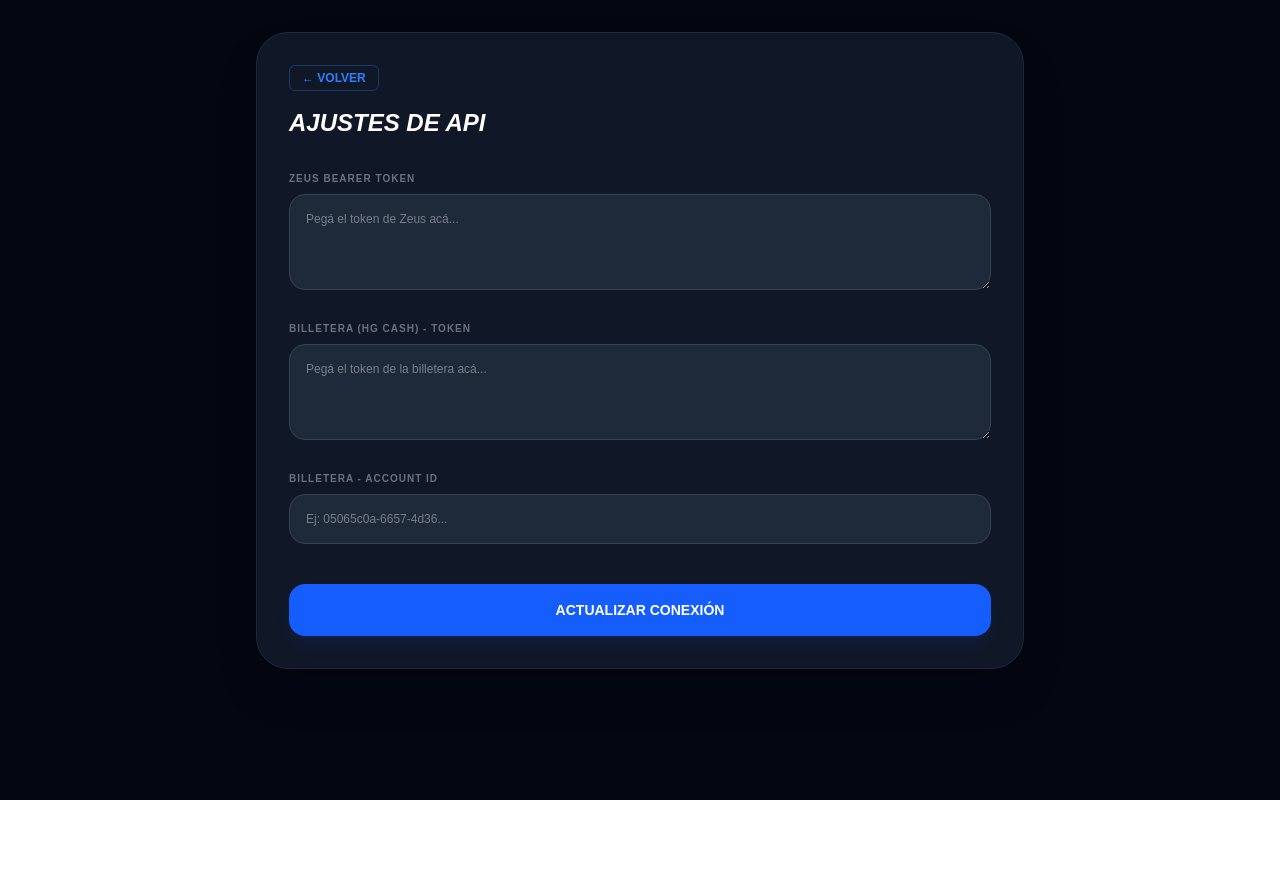
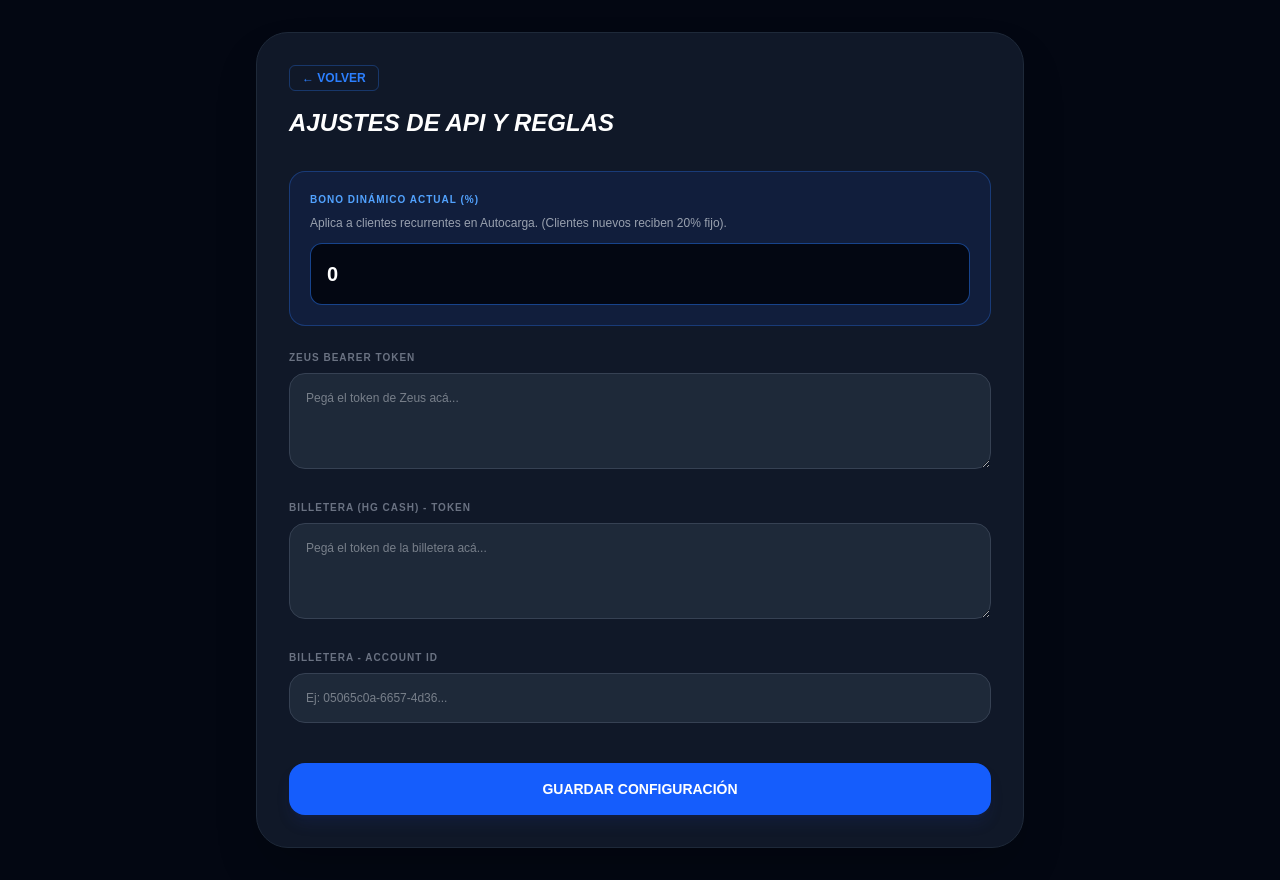
Before and after one commit to AleeCode25/panel-cajeros, a Next.js app: page /admin/configuracion in a window 1280 px wide. Before the commit the page ends 800 px from the top, so only its background shows below. Built offline with nearby package versions, Linux system fonts and the light colour scheme; no server answers.

Commit message:
autocarga de manual

```diff
--- a/app/admin/configuracion/page.tsx
+++ b/app/admin/configuracion/page.tsx
@@ -7,6 +7,7 @@ export default function ConfiguracionAPI() {
   const [zeusToken, setZeusToken] = useState('');
   const [walletToken, setWalletToken] = useState('');
   const [walletAccountId, setWalletAccountId] = useState('');
+  const [bonoPorcentaje, setBonoPorcentaje] = useState('0'); // Nuevo estado para el bono
   const [loading, setLoading] = useState(true);
 
   // Cargar los datos al abrir
@@ -18,22 +19,28 @@ export default function ConfiguracionAPI() {
           setZeusToken(data.zeusToken || '');
           setWalletToken(data.walletToken || '');
           setWalletAccountId(data.walletAccountId || '');
+          setBonoPorcentaje(data.bonoPorcentaje || '0'); // Seteamos el bono guardado
         }
         setLoading(false);
       });
   }, []);
 
   const handleSave = async () => {
+    // Validación rápida para que no pongan locuras
+    if (Number(bonoPorcentaje) < 0 || Number(bonoPorcentaje) > 1000) {
+      return Swal.fire('Error', 'El bono debe ser un número entre 0 y 1000', 'error');
+    }
+
     Swal.fire({ title: 'Guardando...', didOpen: () => Swal.showLoading() });
 
     const res = await fetch('/api/admin/config', {
       method: 'POST',
       headers: { 'Content-Type': 'application/json' },
-      body: JSON.stringify({ zeusToken, walletToken, walletAccountId })
+      body: JSON.stringify({ zeusToken, walletToken, walletAccountId, bonoPorcentaje })
     });
 
     if (res.ok) {
-      Swal.fire('¡Guardado!', 'Las credenciales se actualizaron.', 'success');
+      Swal.fire('¡Guardado!', 'Las credenciales y el bono se actualizaron.', 'success');
     } else {
       Swal.fire('Error', 'No se pudo guardar', 'error');
     }
@@ -46,9 +53,25 @@ export default function ConfiguracionAPI() {
       <div className="max-w-3xl mx-auto">
         <div className="bg-gray-900 border border-gray-800 p-8 rounded-[32px] shadow-2xl">
           <Link href="/" className="text-blue-500 text-xs font-black uppercase mb-4 block border border-blue-500/30 px-3 py-1 w-max rounded-md hover:bg-blue-600 hover:text-white transition-all">← Volver</Link>
-          <h1 className="text-2xl font-black italic uppercase mb-8">Ajustes de API</h1>
+          <h1 className="text-2xl font-black italic uppercase mb-8">Ajustes de API y Reglas</h1>
 
           <div className="space-y-6">
+
+            {/* 👇 NUEVA CAJA DEL BONO 👇 */}
+            <div className="bg-blue-900/20 border border-blue-500/30 p-5 rounded-2xl">
+              <label className="text-[10px] font-black text-blue-400 uppercase block mb-2 tracking-widest">Bono Dinámico Actual (%)</label>
+              <p className="text-xs text-gray-400 mb-3">Aplica a clientes recurrentes en Autocarga. (Clientes nuevos reciben 20% fijo).</p>
+              <input
+                type="number"
+                min="0"
+                max="1000"
+                value={bonoPorcentaje} onChange={e => setBonoPorcentaje(e.target.value)}
+                className="w-full bg-gray-950 border border-blue-500/50 p-4 rounded-xl text-xl font-black text-white outline-none focus:ring-2 focus:ring-blue-500"
+                placeholder="Ej: 15"
+              />
+            </div>
+            {/* 👆 ================= 👆 */}
+
             <div>
               <label className="text-[10px] font-black text-gray-500 uppercase block mb-2 tracking-widest">Zeus Bearer Token</label>
               <textarea
@@ -78,7 +101,7 @@ export default function ConfiguracionAPI() {
             </div>
 
             <button onClick={handleSave} className="w-full bg-blue-600 hover:bg-blue-700 py-4 rounded-2xl font-black text-sm uppercase mt-4 transition-all shadow-lg shadow-blue-900/20">
-              Actualizar Conexión
+              Guardar Configuración
             </button>
           </div>
         </div>
--- a/app/api/admin/config/route.ts
+++ b/app/api/admin/config/route.ts
@@ -14,11 +14,13 @@ export async function GET(req: Request) {
     const zeus = await Config.findOne({ key: "ZEUS_TOKEN" });
     const wallet = await Config.findOne({ key: "WALLET_TOKEN" });
     const account = await Config.findOne({ key: "WALLET_ACCOUNT_ID" });
+    const bono = await Config.findOne({ key: "BONO_PORCENTAJE" }); // Buscamos el bono
 
     return NextResponse.json({
       zeusToken: zeus?.value || "",
       walletToken: wallet?.value || "",
-      walletAccountId: account?.value || ""
+      walletAccountId: account?.value || "",
+      bonoPorcentaje: bono?.value || "0" // Lo mandamos al frontend (por defecto 0)
     });
   } catch (error: any) {
     return NextResponse.json({ error: error.message }, { status: 500 });
@@ -32,11 +34,12 @@ export async function POST(req: Request) {
     const session = await getServerSession(authOptions);
     if (!session || (session.user as any).role !== 'ADMIN') return NextResponse.json({ error: "No autorizado" }, { status: 401 });
 
-    const { zeusToken, walletToken, walletAccountId } = await req.json();
+    const { zeusToken, walletToken, walletAccountId, bonoPorcentaje } = await req.json();
 
     if (zeusToken !== undefined) await Config.findOneAndUpdate({ key: "ZEUS_TOKEN" }, { value: zeusToken }, { upsert: true });
     if (walletToken !== undefined) await Config.findOneAndUpdate({ key: "WALLET_TOKEN" }, { value: walletToken }, { upsert: true });
     if (walletAccountId !== undefined) await Config.findOneAndUpdate({ key: "WALLET_ACCOUNT_ID" }, { value: walletAccountId }, { upsert: true });
+    if (bonoPorcentaje !== undefined) await Config.findOneAndUpdate({ key: "BONO_PORCENTAJE" }, { value: String(bonoPorcentaje) }, { upsert: true }); // Guardamos el bono
 
     return NextResponse.json({ success: true });
   } catch (error: any) {
--- a/app/api/transferencias/[id]/cargar/route.ts
+++ b/app/api/transferencias/[id]/cargar/route.ts
@@ -11,7 +11,6 @@ export async function POST(req: Request, { params }: any) {
     const { id } = await params;
     const body = await req.json();
 
-    // Cambiamos 'const' por 'let' porque si es autocarga los vamos a modificar
     let { usuarioCasino: usuarioDelModal, conBono, montoBono, apiSecret } = body;
 
     // --- LÓGICA DE AUTENTICACIÓN DUAL ---
@@ -19,20 +18,19 @@ export async function POST(req: Request, { params }: any) {
     const CLAVE_SECRETA_BACKEND = "ReySanto2026_AutoCargaSegura";
 
     let cajeroId = null;
-    let esAutocarga = false; // Nos sirve para aplicar reglas específicas
+    let esAutocarga = false;
 
     if (apiSecret && apiSecret === CLAVE_SECRETA_BACKEND) {
-        cajeroId = "69f3fdfc26d70c5c586f746f"; // ID del usuario AUTOCARGA
+        cajeroId = "69f3fdfc26d70c5c586f746f";
         esAutocarga = true;
     } else if (session && session.user) {
         cajeroId = (session.user as any).id;
     } else {
         return NextResponse.json({ error: "No autorizado. Sesión expirada o clave inválida." }, { status: 401 });
     }
-    // ------------------------------------
 
     const transferencia = await Transferencia.findById(id);
-    if (!transferencia) return NextResponse.json({ error: "No se encontró la transferencia en la base de datos." }, { status: 404 });
+    if (!transferencia) return NextResponse.json({ error: "No se encontró la transferencia." }, { status: 404 });
 
     const usuarioFinal = usuarioDelModal || transferencia.usuarioCasino;
     if (!usuarioFinal) return NextResponse.json({ error: "Debes ingresar un Usuario de Casino." }, { status: 400 });
@@ -40,13 +38,36 @@ export async function POST(req: Request, { params }: any) {
     const safeUsername = usuarioFinal.trim().toLowerCase();
     const montoBase = Number(transferencia.monto);
 
-    // --- REGLA DE NEGOCIO: BONO 20% SI ES AUTOCARGA ---
+    // --- REGLA DE NEGOCIO: BONO DINÁMICO (SOLO PARA AUTOCARGA) ---
     if (esAutocarga) {
-        conBono = true;
-        montoBono = montoBase * 0.20; // Le calculamos el 20%
-        console.log(`🎁 Autocarga detectada para ${safeUsername}: Aplicando 20% de bono ($${montoBono}) al monto base ($${montoBase})`);
+        // 1. Buscamos si este usuario ya tuvo cargas exitosas antes
+        const cargasPrevias = await Transferencia.countDocuments({
+            usuarioCasino: safeUsername,
+            estado: "CARGADA"
+        });
+
+        let porcentajeAAplicar = 0;
+
+        if (cargasPrevias === 0) {
+            // Es su primera carga en la historia -> 20% Fijo
+            porcentajeAAplicar = 20;
+            console.log(`🎁 Primera carga para ${safeUsername}: Aplicando 20% FIJO.`);
+        } else {
+            // Ya es cliente -> Leemos el porcentaje de la configuración
+            const configBono = await Config.findOne({ key: "BONO_PORCENTAJE" });
+            porcentajeAAplicar = Number(configBono?.value) || 0;
+            console.log(`🔄 Cliente recurrente ${safeUsername}: Aplicando Bono del ${porcentajeAAplicar}%.`);
+        }
+
+        if (porcentajeAAplicar > 0) {
+            conBono = true;
+            montoBono = montoBase * (porcentajeAAplicar / 100);
+        } else {
+            conBono = false;
+            montoBono = 0;
+        }
     }
-    // --------------------------------------------------
+    // --------------------------------------------------------------
 
     const extraBono = conBono ? Number(montoBono) : 0;
     const totalAAcreditar = montoBase + extraBono;
@@ -56,18 +77,16 @@ export async function POST(req: Request, { params }: any) {
     }
 
     const zeusUrl = "https://admin.casino-zeus.eu/api/operator/v1/account-transfers";
-    const config = await Config.findOne({ key: "ZEUS_TOKEN" });
+    const configZeus = await Config.findOne({ key: "ZEUS_TOKEN" });
 
-    if (!config || !config.value) {
+    if (!configZeus || !configZeus.value) {
       return NextResponse.json({ error: "Falta configurar el Token de Zeus en el panel de Admin" }, { status: 500 });
     }
-
-    const token = config.value;
 
     const zeusResponse = await fetch(zeusUrl, {
       method: 'POST',
       headers: {
-        'Authorization': `Bearer ${token}`,
+        'Authorization': `Bearer ${configZeus.value}`,
         'Content-Type': 'application/json',
         'User-Agent': 'PostmanRuntime/7.51.0'
       },
```
